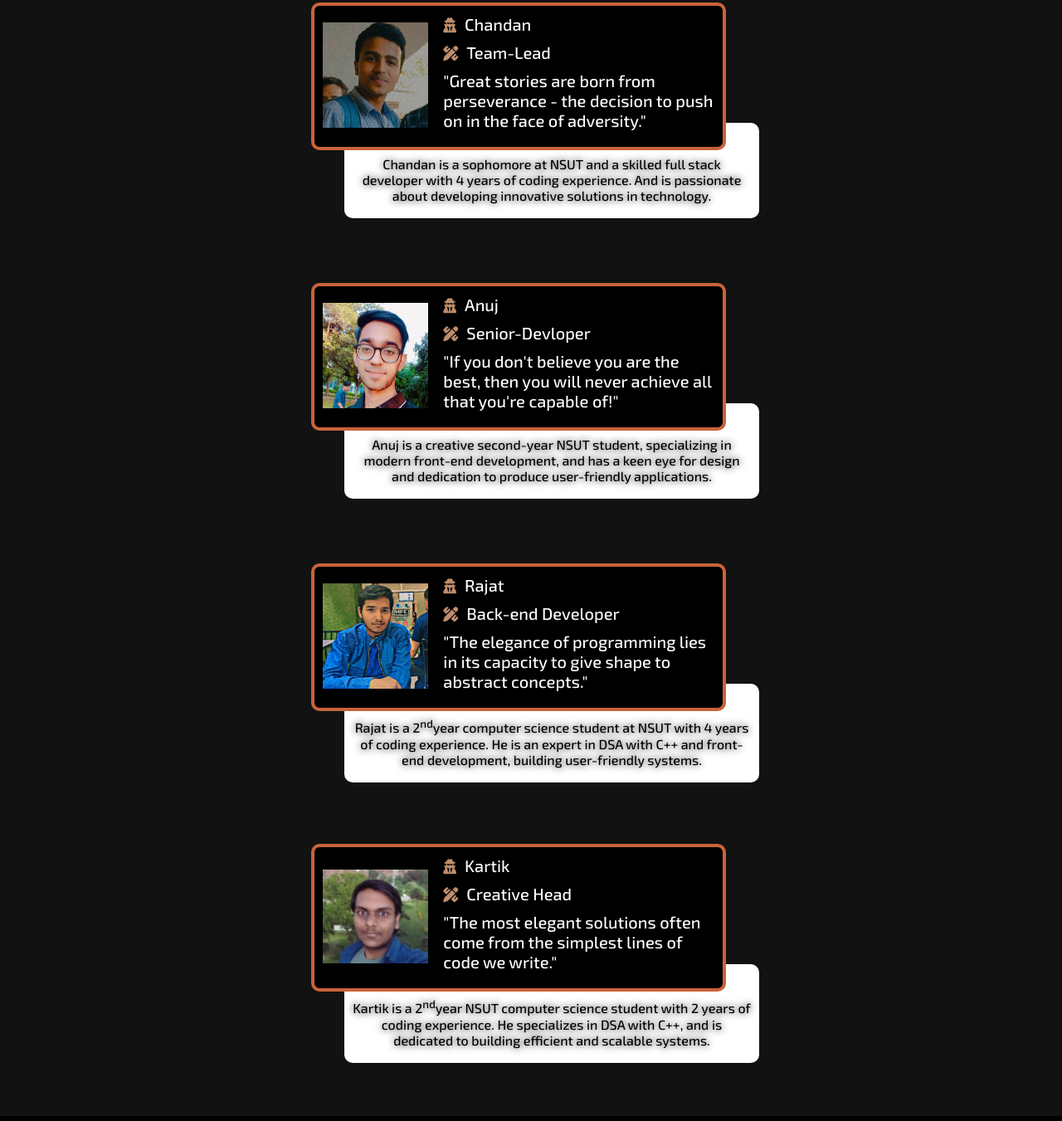
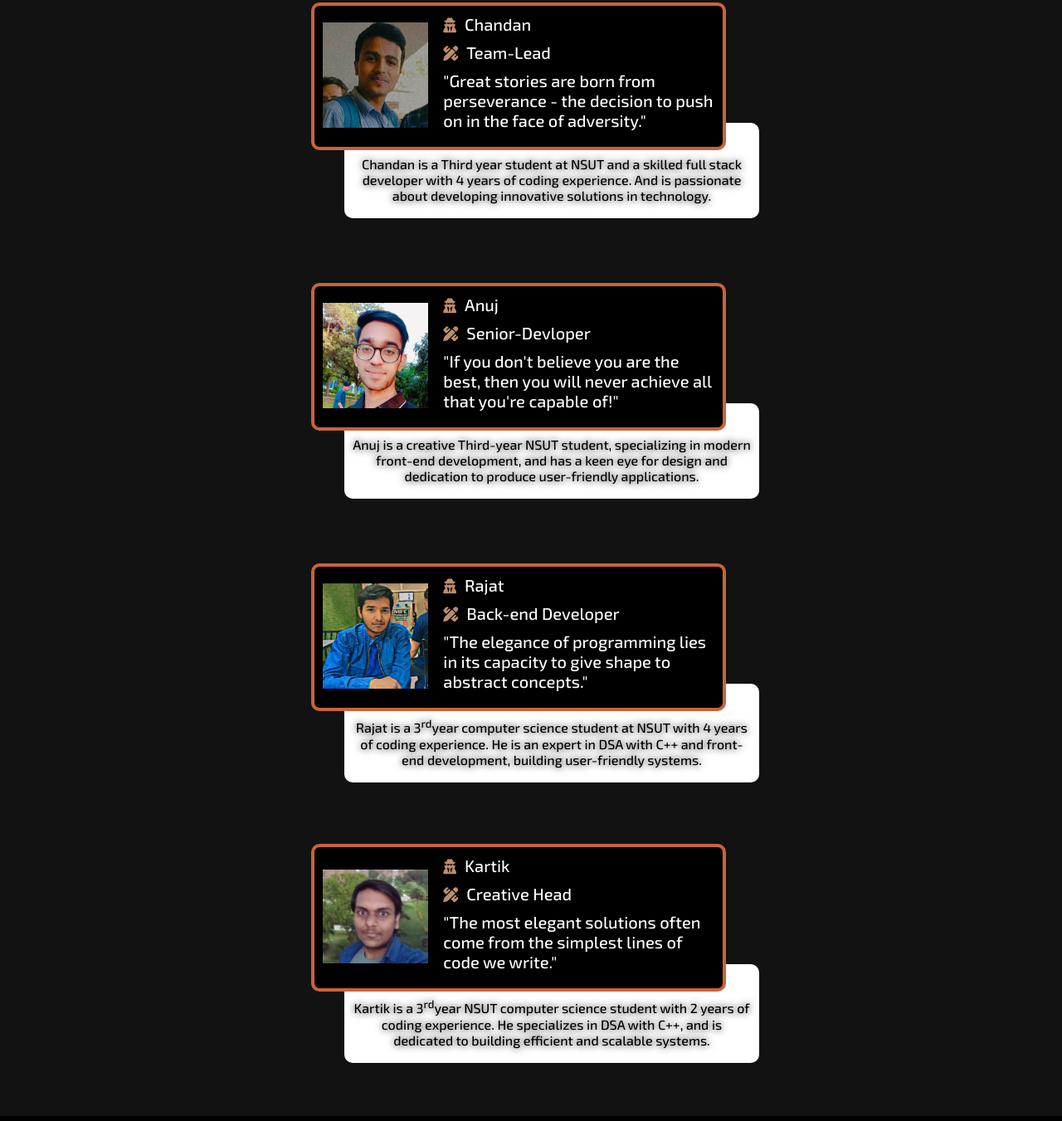
Before and after one commit to alpha2lucifer/IPR-THRIVE, a plain HTML site: page index.html in a window 1280 px wide. Shown: the part 3729-5080 px from the top of the page at 83% size. Drawn offline with nearby package versions, Linux system fonts and the light colour scheme; a web font is replaced by a local one.

Commit message:
Update index.html

```diff
--- a/index.html
+++ b/index.html
@@ -169,7 +169,7 @@
                     </div>
                 </div>
                 <div class="profile-layer">
-                    <p>Chandan is a sophomore at NSUT and a skilled full stack developer with 4 years of coding experience. And is passionate about developing innovative solutions in technology.</p>
+                    <p>Chandan is a Third year student at NSUT and a skilled full stack developer with 4 years of coding experience. And is passionate about developing innovative solutions in technology.</p>
                 </div>
             </div>
             <div class="profile">
@@ -184,7 +184,7 @@
                     </div>
                 </div>
                 <div class="profile-layer">
-                    <p>Anuj is a creative second-year NSUT student, specializing in modern front-end development, and has a keen eye for design and dedication to produce user-friendly applications.</p>
+                    <p>Anuj is a creative Third-year NSUT student, specializing in modern front-end development, and has a keen eye for design and dedication to produce user-friendly applications.</p>
                 </div>
             </div>
             <div class="profile">
@@ -199,7 +199,7 @@
                     </div>
                 </div>
                 <div class="profile-layer">
-                    <p>Rajat is a 2<sup>nd</sup>year computer science student at NSUT with 4 years of coding experience. He is an expert in DSA with C++ and front-end development, building user-friendly systems.</p>
+                    <p>Rajat is a 3<sup>rd</sup>year computer science student at NSUT with 4 years of coding experience. He is an expert in DSA with C++ and front-end development, building user-friendly systems.</p>
                 </div>
             </div>
             <div class="profile">
@@ -214,7 +214,7 @@
                     </div>
                 </div>
                 <div class="profile-layer">
-                    <p>Kartik is a 2<sup>nd</sup>year NSUT computer science student with 2 years of coding experience. He specializes in DSA with C++, and is dedicated to building efficient and scalable systems.</p>
+                    <p>Kartik is a 3<sup>rd</sup>year NSUT computer science student with 2 years of coding experience. He specializes in DSA with C++, and is dedicated to building efficient and scalable systems.</p>
                 </div>
             </div>
         </div>
```
